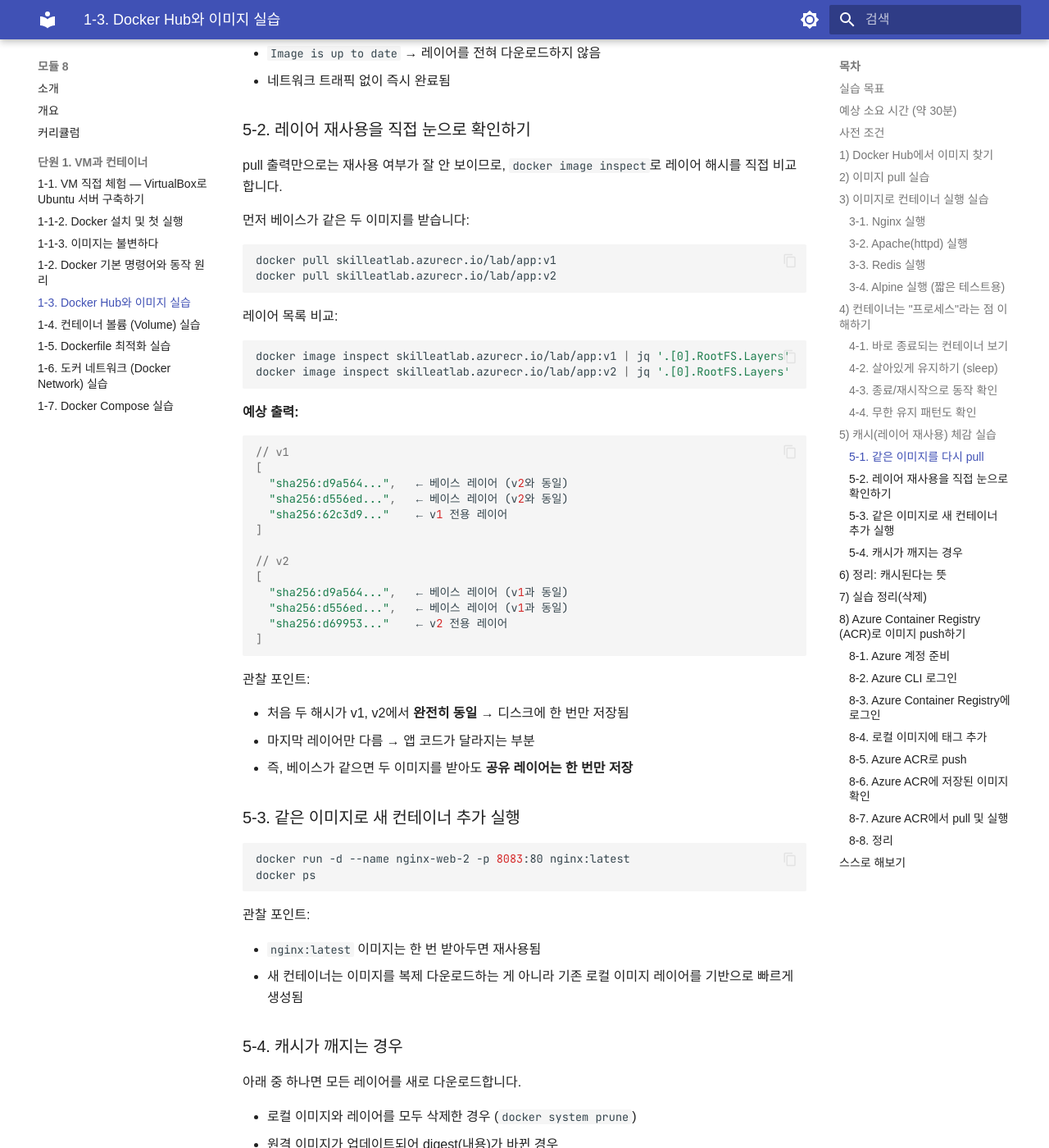
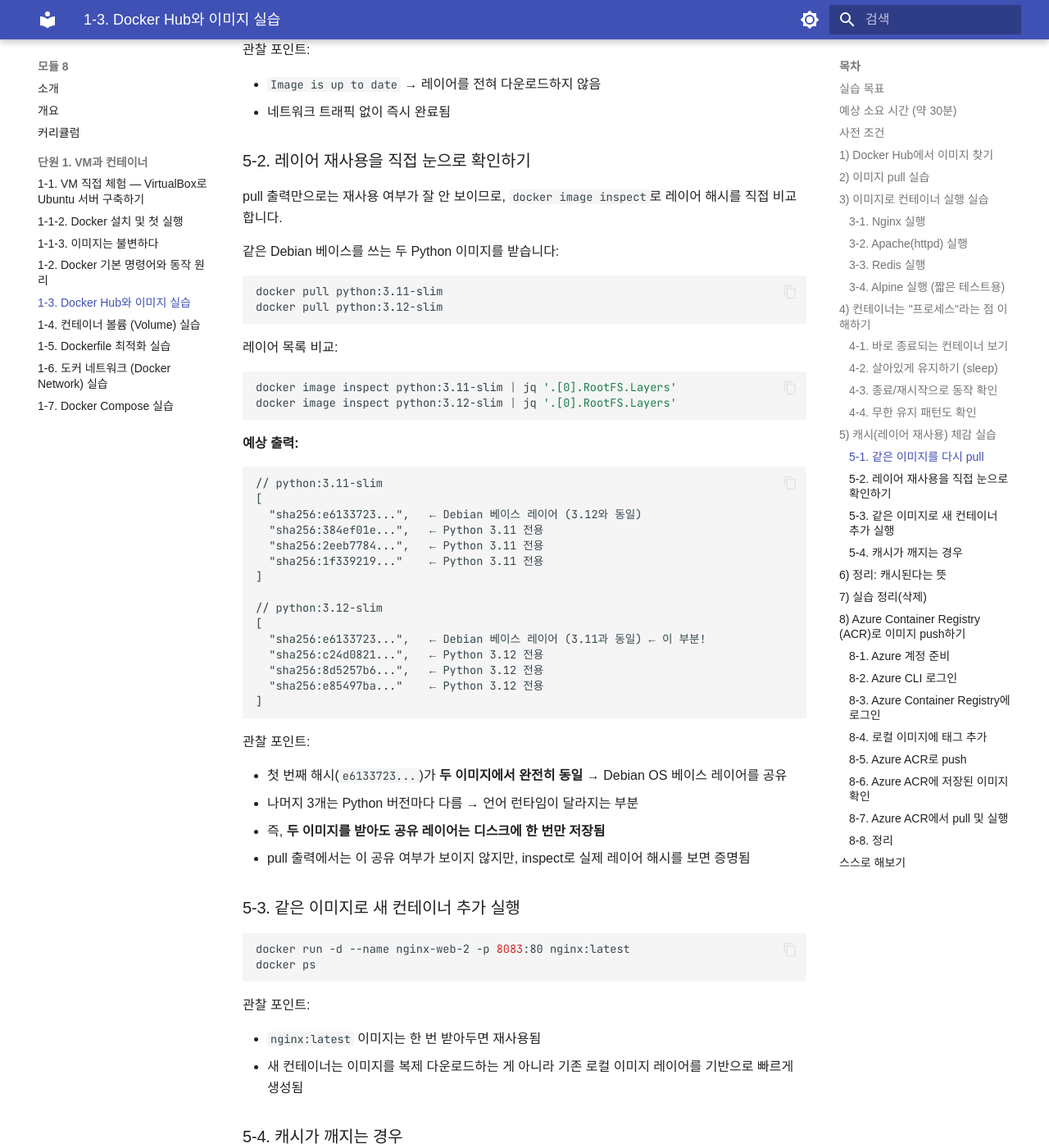
Before and after one commit to skilleat-labs/docker-k8s-labs, an MkDocs documentation site: the page built from docs/modules/module8/1-3.md, in a window 1280 px wide and 1400 px high, scrolled down 4224 px. Shown: the whole window at 82% size. Built offline with MkDocs 1.6.1 and Material for MkDocs 9.7.7, drawn with Linux system fonts in a browser that asks for light colours; some web fonts are replaced; some of the changed text lies outside the part shown.

Commit message:
docs: 레이어 공유 실습 Docker Hub 이미지로 전환 (module8/1-3)
- ACR 커스텀 이미지 → python:3.11-slim, 3.12-slim (Docker Hub)으로 교체
- 실제 테스트한 레이어 해시 기반 예상 출력으로 업데이트
- 2) pull 실습에 python 이미지 2개 추가
- 7) 정리 섹션에 python 이미지 삭제 명령 추가

Co-Authored-By: Claude Sonnet 4.6 <noreply@anthropic.com>

````diff
--- a/docs/modules/module8/1-3.md
+++ b/docs/modules/module8/1-3.md
@@ -42,13 +42,15 @@ docker search redis
 
 ## 2) 이미지 pull 실습
 
-먼저 4개 이미지를 가져옵니다.
+먼저 6개 이미지를 가져옵니다.
 
 ```bash
 docker pull nginx:latest
 docker pull httpd:latest
 docker pull redis:latest
 docker pull alpine:latest
+docker pull python:3.11-slim
+docker pull python:3.12-slim
 ```
 
 목록 확인:
@@ -196,43 +198,46 @@ Status: Image is up to date for nginx:latest
 
 pull 출력만으로는 재사용 여부가 잘 안 보이므로, `docker image inspect`로 레이어 해시를 직접 비교합니다.
 
-먼저 베이스가 같은 두 이미지를 받습니다:
+같은 Debian 베이스를 쓰는 두 Python 이미지를 받습니다:
 
 ```bash
-docker pull skilleatlab.azurecr.io/lab/app:v1
-docker pull skilleatlab.azurecr.io/lab/app:v2
+docker pull python:3.11-slim
+docker pull python:3.12-slim
 ```
 
 레이어 목록 비교:
 
 ```bash
-docker image inspect skilleatlab.azurecr.io/lab/app:v1 | jq '.[0].RootFS.Layers'
-docker image inspect skilleatlab.azurecr.io/lab/app:v2 | jq '.[0].RootFS.Layers'
+docker image inspect python:3.11-slim | jq '.[0].RootFS.Layers'
+docker image inspect python:3.12-slim | jq '.[0].RootFS.Layers'
 ```
 
 **예상 출력:**
 
-```json
-// v1
+```
+// python:3.11-slim
 [
-  "sha256:d9a564...",   ← 베이스 레이어 (v2와 동일)
-  "sha256:d556ed...",   ← 베이스 레이어 (v2와 동일)
-  "sha256:62c3d9..."    ← v1 전용 레이어
+  "sha256:e6133723...",   ← Debian 베이스 레이어 (3.12와 동일)
+  "sha256:384ef01e...",   ← Python 3.11 전용
+  "sha256:2eeb7784...",   ← Python 3.11 전용
+  "sha256:1f339219..."    ← Python 3.11 전용
 ]
 
-// v2
+// python:3.12-slim
 [
-  "sha256:d9a564...",   ← 베이스 레이어 (v1과 동일)
-  "sha256:d556ed...",   ← 베이스 레이어 (v1과 동일)
-  "sha256:d69953..."    ← v2 전용 레이어
+  "sha256:e6133723...",   ← Debian 베이스 레이어 (3.11과 동일) ← 이 부분!
+  "sha256:c24d0821...",   ← Python 3.12 전용
+  "sha256:8d5257b6...",   ← Python 3.12 전용
+  "sha256:e85497ba..."    ← Python 3.12 전용
 ]
 ```
 
 관찰 포인트:
 
-- 처음 두 해시가 v1, v2에서 **완전히 동일** → 디스크에 한 번만 저장됨
-- 마지막 레이어만 다름 → 앱 코드가 달라지는 부분
-- 즉, 베이스가 같으면 두 이미지를 받아도 **공유 레이어는 한 번만 저장**
+- 첫 번째 해시(`e6133723...`)가 **두 이미지에서 완전히 동일** → Debian OS 베이스 레이어를 공유
+- 나머지 3개는 Python 버전마다 다름 → 언어 런타임이 달라지는 부분
+- 즉, **두 이미지를 받아도 공유 레이어는 디스크에 한 번만 저장됨**
+- pull 출력에서는 이 공유 여부가 보이지 않지만, inspect로 실제 레이어 해시를 보면 증명됨
 
 ### 5-3. 같은 이미지로 새 컨테이너 추가 실행
 
@@ -274,6 +279,7 @@ docker rm -f exit-now keep-alive keep-forever 2>/dev/null || true
 
 ```bash
 docker rmi nginx:latest httpd:latest redis:latest alpine:latest
+docker rmi python:3.11-slim python:3.12-slim
 ```
 
 ---
````
